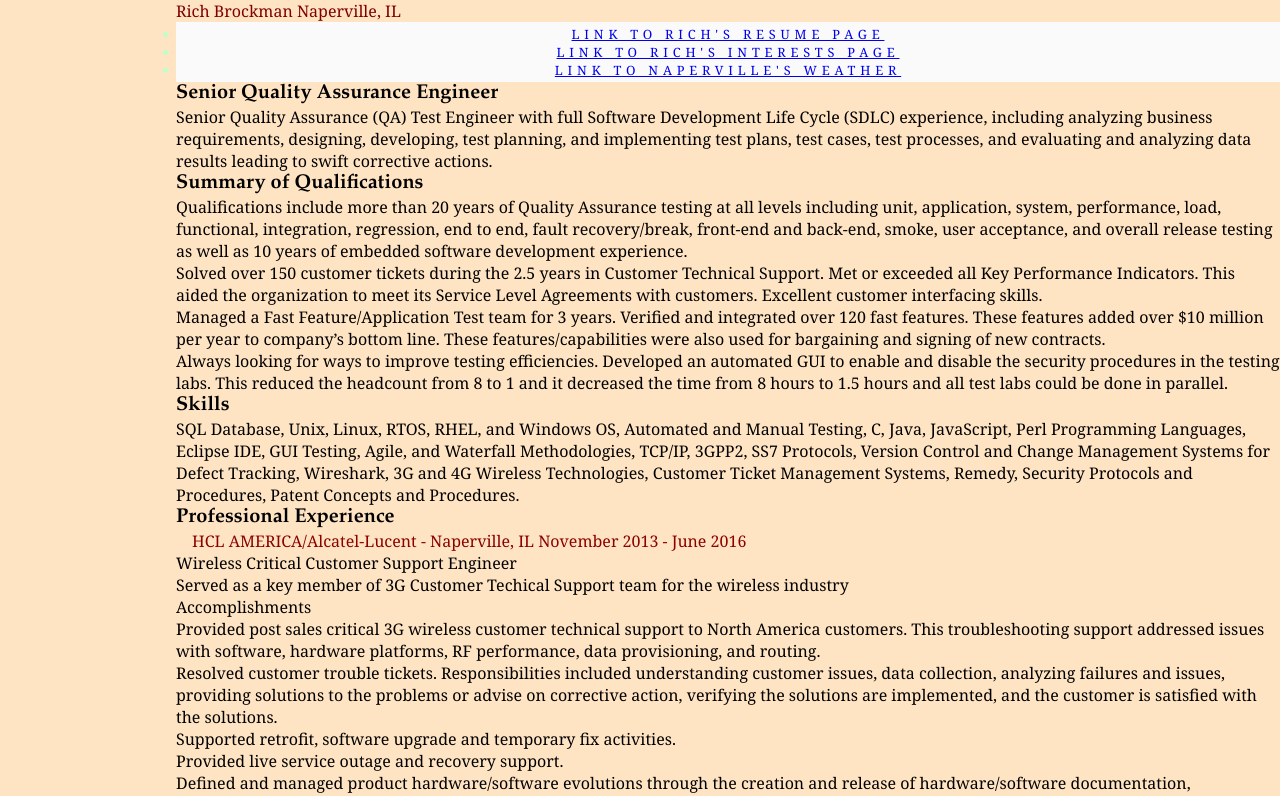
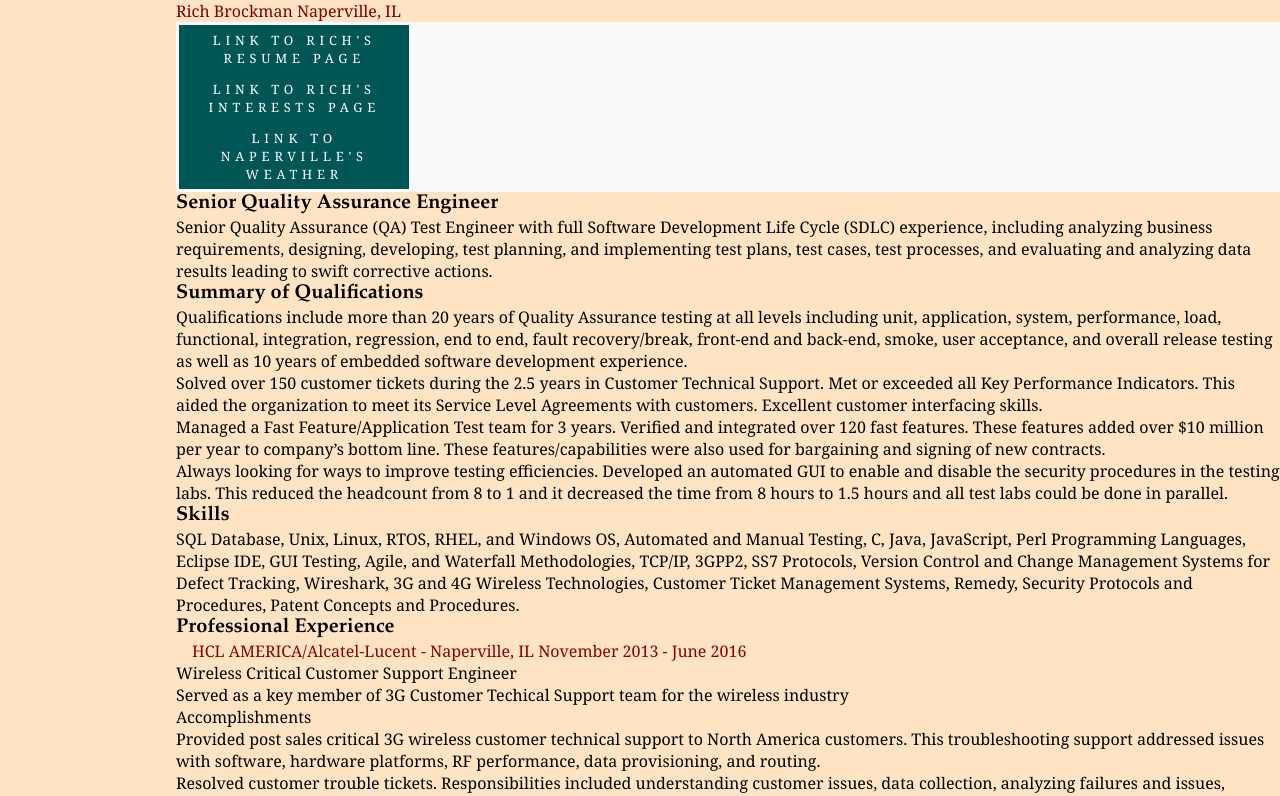
Before and after one commit to rjbrockman/rjbproj3, a plain HTML site: page resume.html in a window 1280 px wide. Shown: the top 796 px of the page. Drawn offline with Linux system fonts and the light colour scheme.

Commit message:
More tweaking of CSS, getting indentation correct

```diff
--- a/resume.html
+++ b/resume.html
@@ -10,11 +10,13 @@
     <p> Rich Brockman      Naperville, IL</p>
    </header>
    <nav>
-      <ul>
-        <li><a href="resume.html" title="Resume">Link to Rich's Resume Page</a></li>
-        <li><a href="interests.html" title="Personal Interests">Link to Rich's Interests Page</a></li>
-        <li><a href="https://www.google.com/webhp?sourceid=chrome-instant&rlz=1C1JZAP_enUS689US689&ion=1&espv=2&ie=UTF-8#q=naperville+weather" title="Naperville Weather"> Link to Naperville's Weather</a></li>
-       </ul>
+	<div class="menu_simple">
+		<ul>
+			<li><a href="resume.html" title="Resume">Link to Rich's Resume Page</a></li>
+			<li><a href="interests.html" title="Personal Interests">Link to Rich's Interests Page</a></li>
+			<li><a href="https://www.google.com/webhp?sourceid=chrome-instant&rlz=1C1JZAP_enUS689US689&ion=1&espv=2&ie=UTF-8#q=naperville+weather" title="Naperville Weather"> Link to Naperville's Weather</a></li>
+		</ul>
+	 </div>
     </nav>
 
 <section>
--- a/style.css
+++ b/style.css
@@ -30,14 +30,14 @@ html {
 .menu_simple ul {
 margin: 0;
 padding: 0;
-width:185px;
+width:18em;
 list-style-type: none;
 }
 
 .menu_simple ul li a {
 text-decoration: none;
 color: white;
-padding: 10.5px 11px;
+padding: .5em .6em;
 background-color: #005555;
 display:block;
 }
```
Also changed, not shown: interests.html (+2 -0 lines).
